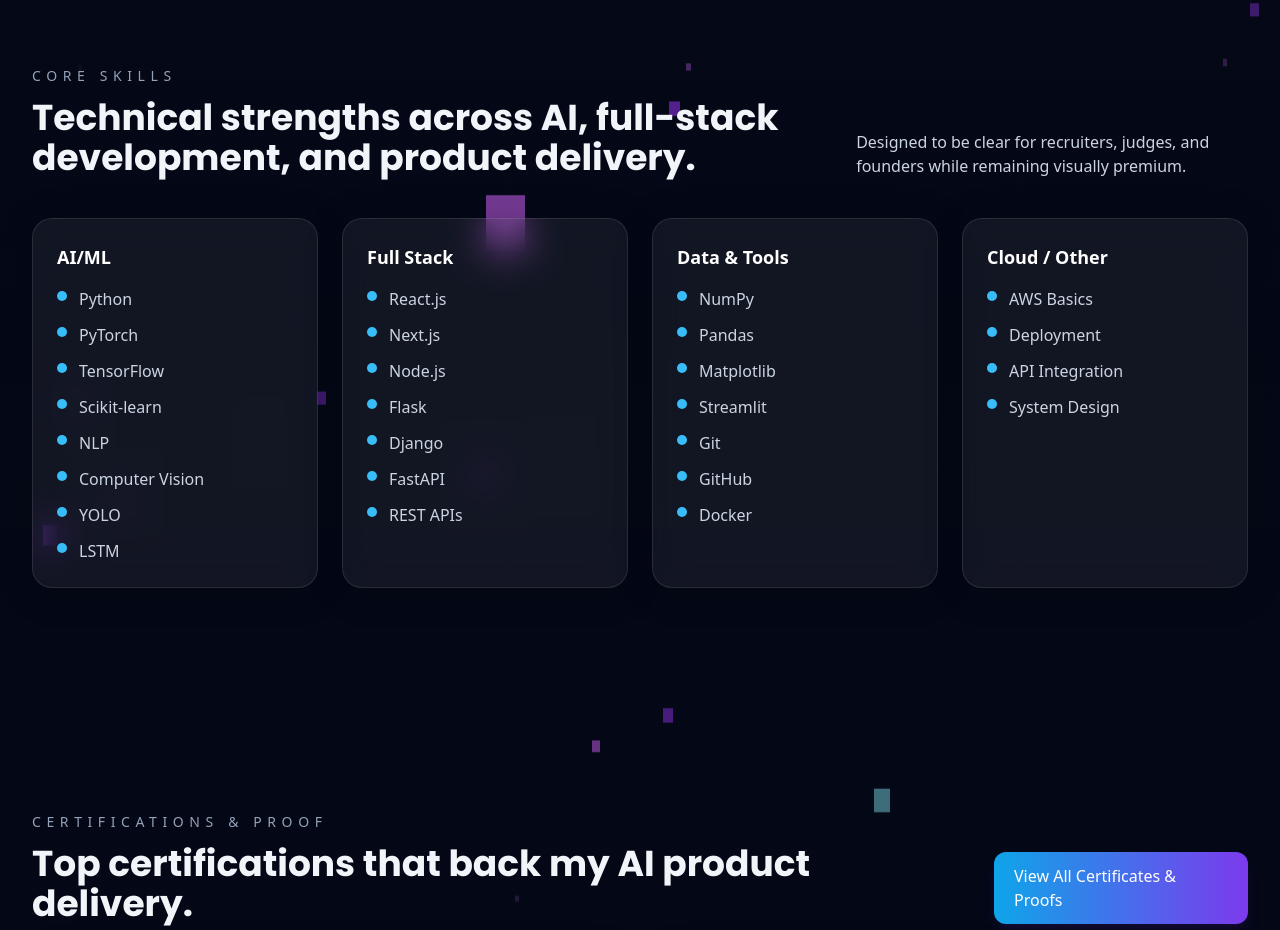
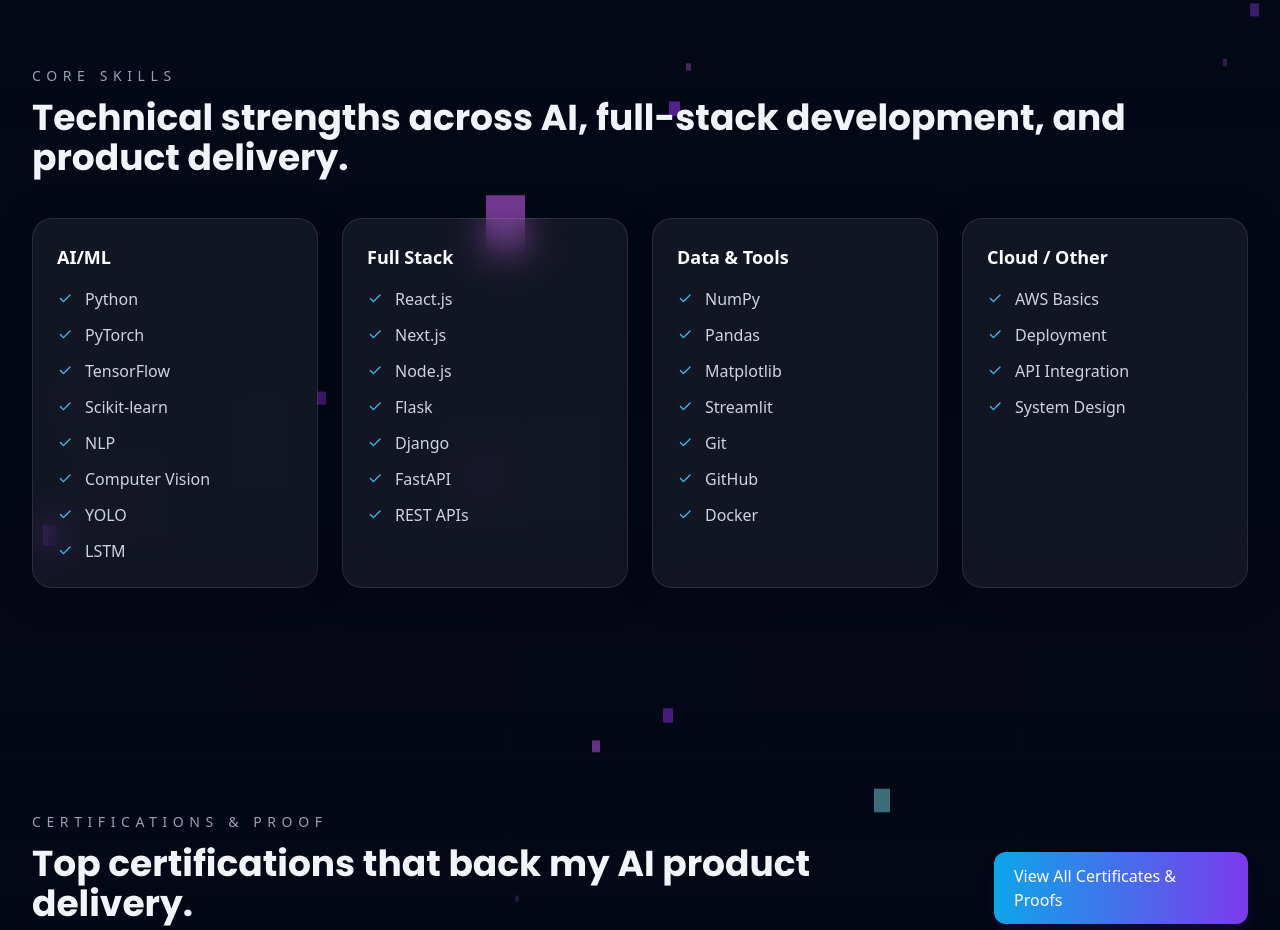
Before and after one commit to sarthaksinghaniya/My-Portfolio, a React (Vite) app: page / in a window 1280 px wide. Shown: the part 7480-8410 px from the top of the page. Built offline with nearby package versions, Linux system fonts and the light colour scheme.

Commit message:
Replace skill bullets with icon markers

```diff
--- a/src/components/Skills.jsx
+++ b/src/components/Skills.jsx
@@ -11,7 +11,6 @@
             <p className="text-sm uppercase tracking-[0.4em] text-slate-400">Core Skills</p>
             <h2 className="h2 mt-3">Technical strengths across AI, full-stack development, and product delivery.</h2>
           </div>
-          <p className="max-w-xl text-slate-300">Designed to be clear for recruiters, judges, and founders while remaining visually premium.</p>
         </div>
 
         <div className="mt-10 grid gap-6 md:grid-cols-2 xl:grid-cols-4">
@@ -28,7 +27,9 @@
               <div className="mt-4 space-y-3 text-slate-300">
                 {items.map((skill) => (
                   <div key={skill} className="flex items-start gap-3">
-                    <span className="mt-1 h-2.5 w-2.5 rounded-full bg-sky-400" aria-hidden="true"></span>
+                    <svg className="mt-1 h-4 w-4 flex-shrink-0 text-sky-400" viewBox="0 0 24 24" fill="currentColor" aria-hidden="true">
+                      <path d="M20.285 6.709a1 1 0 0 0-1.414-1.418l-9.192 9.2-3.833-3.834a1 1 0 0 0-1.415 1.414l4.54 4.54a1 1 0 0 0 1.414 0l9.9-9.902z" />
+                    </svg>
                     <span>{skill}</span>
                   </div>
                 ))}
```
